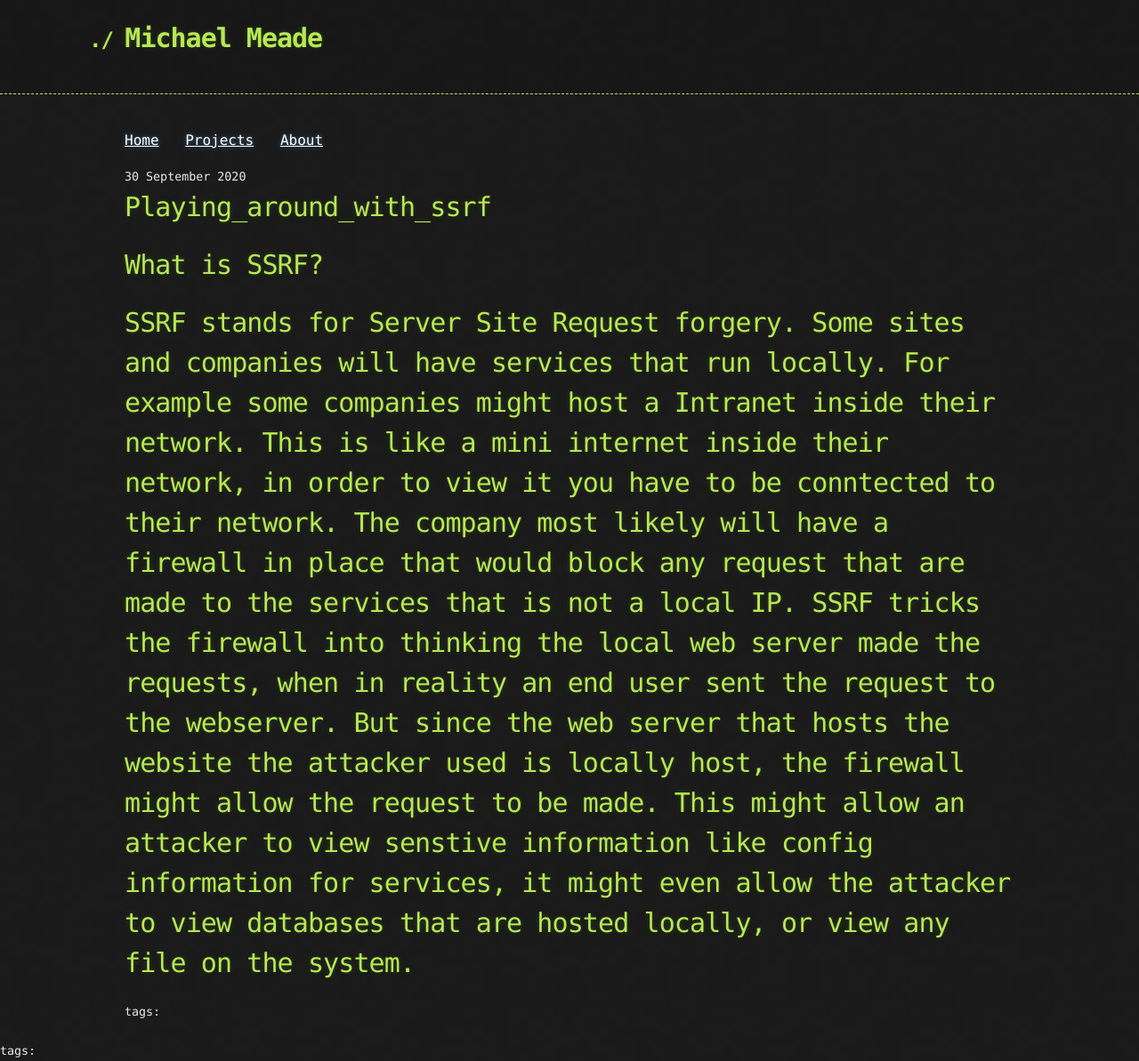
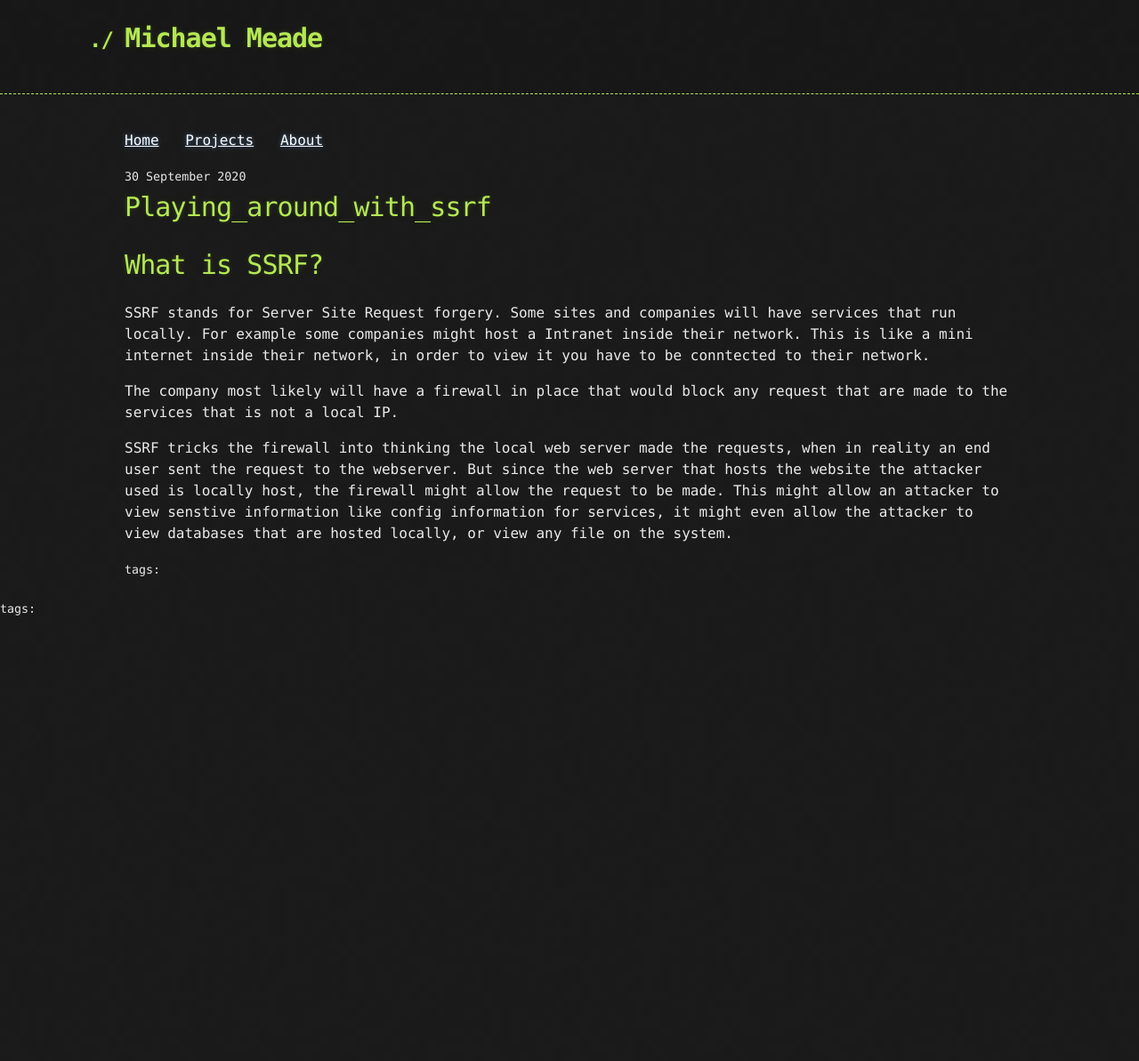
Before and after one commit to Michael-Meade/MinerFind, a Jekyll site: the page built from _posts/2020-9-30-playing_around_with_SSRF.md, in a window 1280 px wide. Shown: the whole page at 89% size. Built offline with Jekyll 4.4.1, drawn with Linux system fonts in a browser that asks for light colours; our own code applies the rules of GitHub Pages for plain Markdown files; the repository's description, which GitHub fills in, is left out; after the commit the page ends 900 px from its top, so only the background shows below that.

```diff
--- a/_posts/2020-9-30-playing_around_with_SSRF.md
+++ b/_posts/2020-9-30-playing_around_with_SSRF.md
@@ -1,4 +1,4 @@
-<h1>What is SSRF?<h1>
+<h1>What is SSRF?</h1>
 SSRF stands for Server Site Request forgery. Some sites and companies will have services that run locally. For example some companies might host a Intranet inside their network.
 This is like a mini internet inside their network, in order to view it you have to be conntected to their network.
 
```
